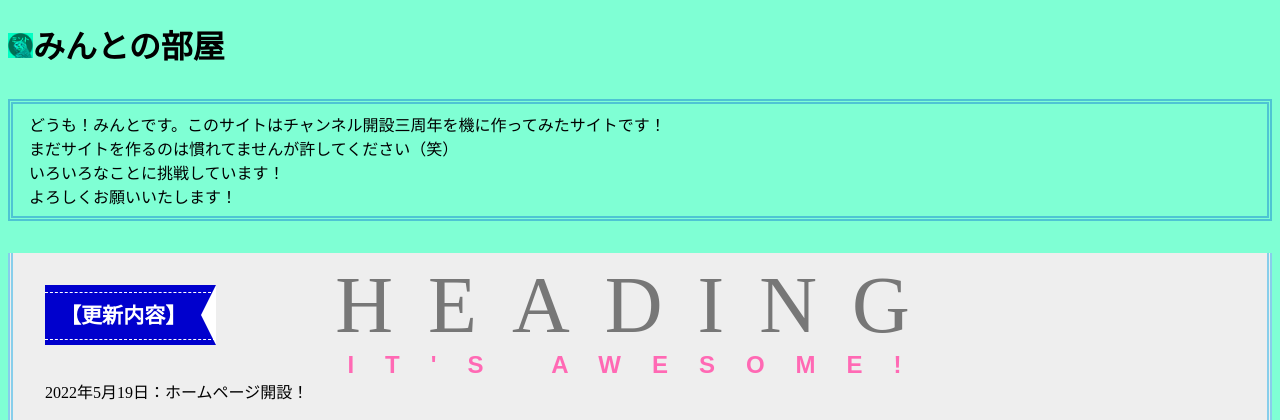
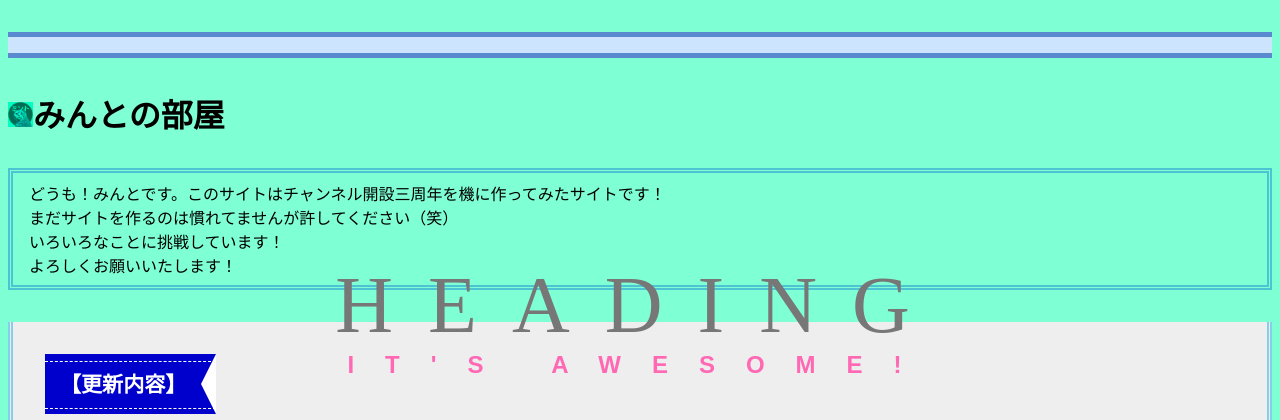
Before and after one commit to minntogames/minntogames.github.io, a PHP site: page / in a window 1280 px wide. Shown: the top 420 px of the page. Run offline with PHP 8.4, Linux system fonts and the light colour scheme; some libraries are stand-ins or nearby versions.

Commit message:
Update style.css

```diff
--- a/style.css
+++ b/style.css
@@ -1,4 +1,17 @@
 /*一番上*/
+.box4{
+    padding: 8px 19px;
+    margin: 2em 0;
+    color: #2c2c2f;
+    background: #cde4ff;
+    border-top: solid 5px #5989cf;
+    border-bottom: solid 5px #5989cf;
+}
+.box4 p {
+    margin: 0;
+    padding: 0;
+}
+/*あれ*/
 .main {
   position: absolute;
     top: 40%;
```
